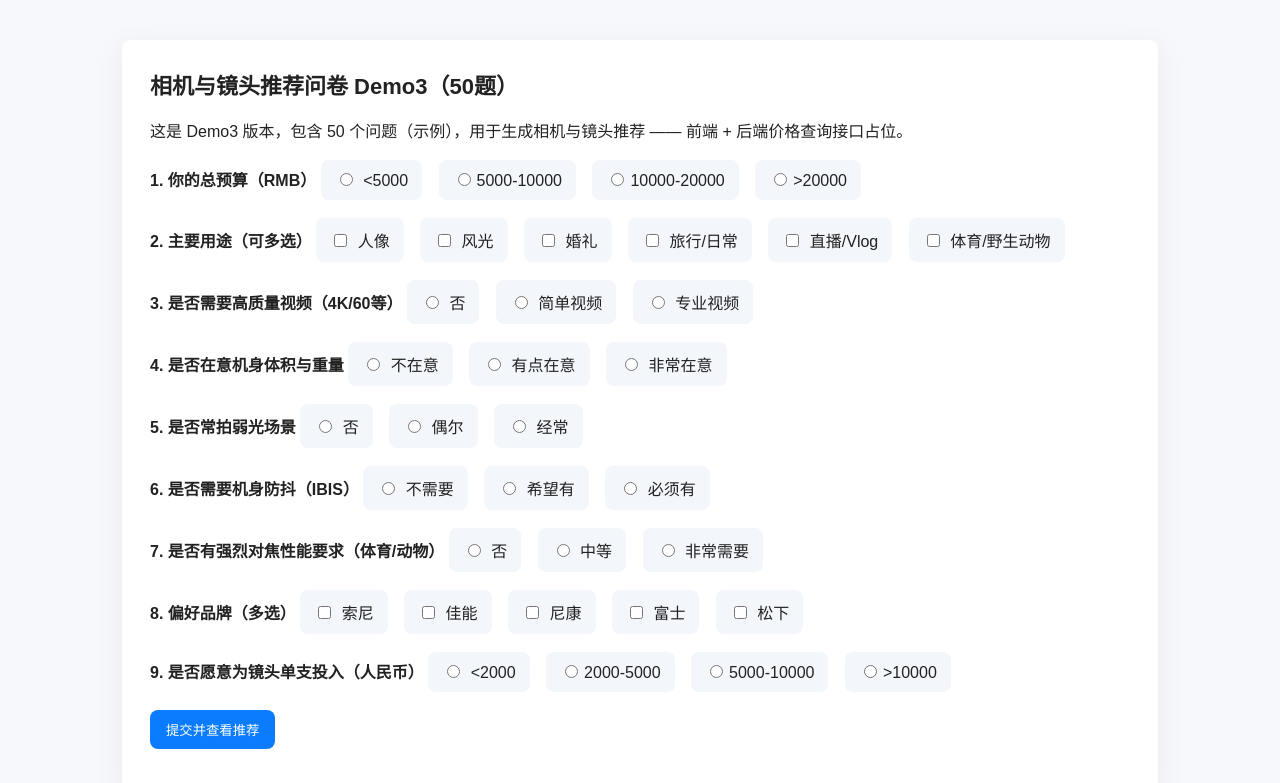
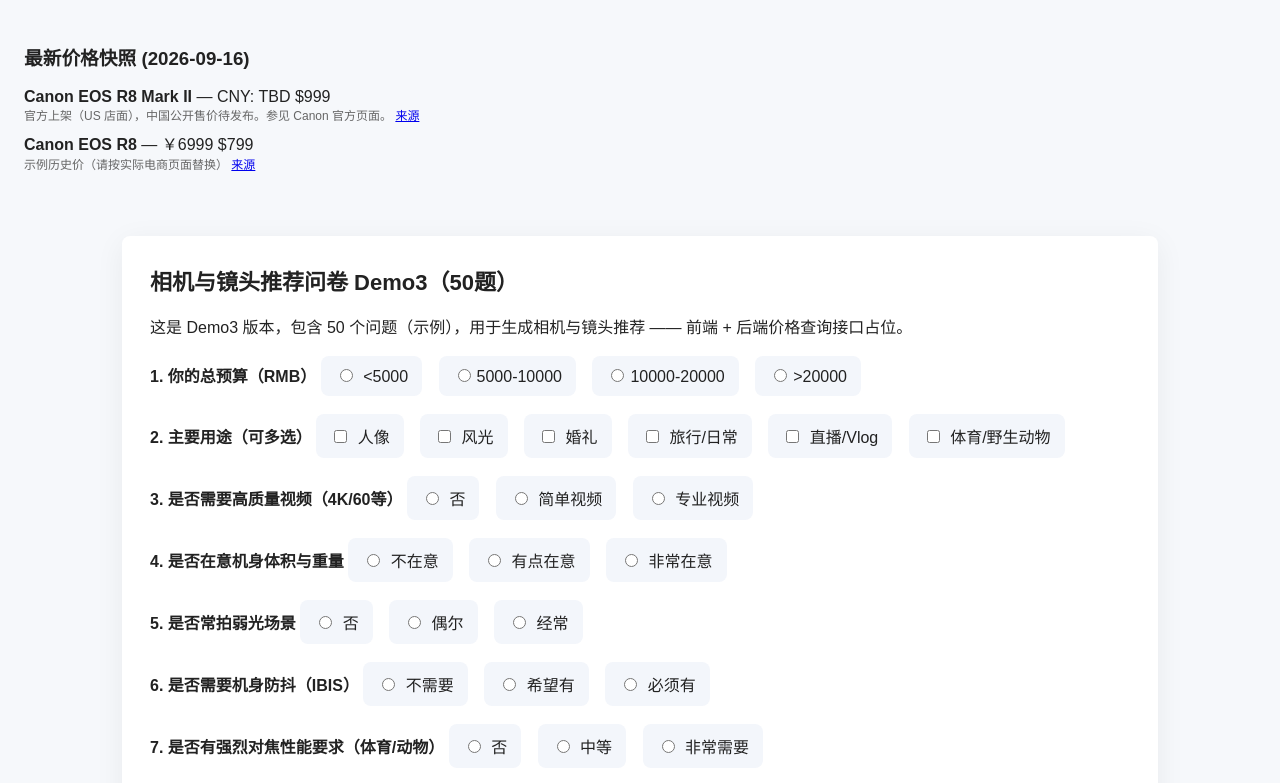
Before and after one commit to liwei2001320/camera-recommender, a website: page demo3.html in a window 1280 px wide. Shown: the top 783 px of the page. Drawn offline with Linux system fonts and the light colour scheme.

Commit message:
Update demo3.html

```diff
--- a/demo3.html
+++ b/demo3.html
@@ -129,5 +129,27 @@
   // 如果需要接入后端价格查询，这里会发起 fetch 请求到价格接口并展示实时价格。
 });
 </script>
+  <script>
+async function loadPrices() {
+  try {
+    const res = await fetch('/data/prices_2026-09-16.json', {cache: "no-cache"});
+    if (!res.ok) throw new Error('fetch prices failed: ' + res.status);
+    const data = await res.json();
+    // 在页面上显示（一个简单例子：插入到 id="price-area"）
+    const area = document.getElementById('price-area') || (function(){
+      const a=document.createElement('div'); a.id='price-area'; a.style.padding='16px'; document.body.prepend(a); return a;
+    })();
+    area.innerHTML = `<h3>最新价格快照 (${data.meta.date})</h3>` +
+      data.models.map(m => {
+        const cny = m.price_cny ? `￥${m.price_cny}` : 'CNY: TBD';
+        const usd = m.price_usd ? `$${m.price_usd}` : '';
+        return `<div style="margin:8px 0"><strong>${m.brand} ${m.model}</strong> — ${cny} ${usd}<div style="font-size:12px;color:#666">${m.note || ''} <a href="${m.source}" target="_blank">来源</a></div></div>`;
+      }).join('');
+  } catch (err) {
+    console.error(err);
+  }
+}
+document.addEventListener('DOMContentLoaded', loadPrices);
+</script>
 </body>
 </html>
```
